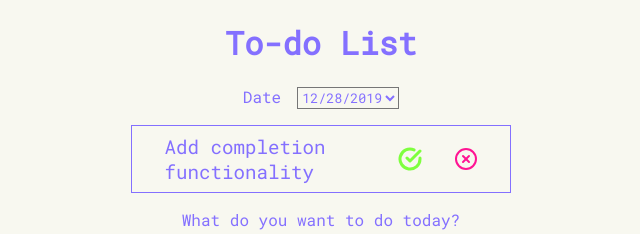
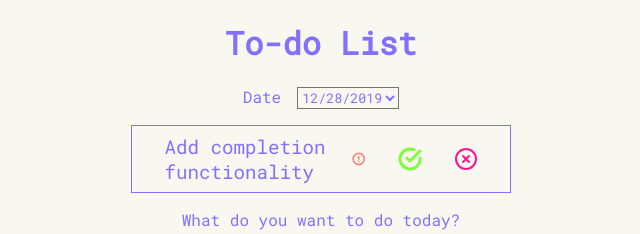
Before and after one commit to nordsk0g/todo-list-app, a React (Create React App) app: page / in a window 1280 px wide. Shown: the top 234 px of the page, without its empty margins (319-959 px from the left). Built offline with nearby package versions, Linux system fonts and the light colour scheme; data requests are answered from the project's data file.

Commit message:
warning icon for uncompleted tasks from previous days

```diff
--- a/db.json
+++ b/db.json
@@ -15,7 +15,7 @@
     {
       "id": 3,
       "content": "Buy groceries",
-      "completed": false,
+      "completed": true,
       "date": "\"2019-12-27T02:33:40.754Z\""
     },
     {
--- a/src/List.css
+++ b/src/List.css
@@ -8,7 +8,7 @@
 
 * {
   background-color: var(--background-color);
-    font-family: 'Roboto Mono', monospace;
+  font-family: "Roboto Mono", monospace;
   color: var(--primary-color);
   box-sizing: border-box;
 }
@@ -17,9 +17,15 @@ ul {
   padding: 0;
 }
 
+/* General */
+
 .container {
   margin: auto;
   text-align: center;
+}
+
+.hide-item {
+  display: none;
 }
 
 #complete-svg {
@@ -40,6 +46,11 @@ ul {
   cursor: pointer;
   fill: var(--tertiary-color);
   stroke: var(--background-color);
+}
+
+#warning-svg {
+  margin-left: 0.5rem;
+  stroke: #ff8470;
 }
 
 .icons {
@@ -72,6 +83,8 @@ ul {
 }
 
 .list-text-content {
+  display: flex;
+  align-items: center;
   font-size: 1.2rem;
   margin: 0.5rem 0 0.5rem 2rem;
 }
--- a/src/components/List.js
+++ b/src/components/List.js
@@ -44,6 +44,7 @@ const List = ({
               <ListItem
                 key={item.id}
                 todo={item}
+                date={date}
                 updateItem={() => updateItem(item.id)}
                 deleteItem={() => deleteItem(item.id)}
               />
--- a/src/components/ListItem.js
+++ b/src/components/ListItem.js
@@ -1,6 +1,6 @@
 import React from "react";
 
-const ListItem = ({ todo, updateItem, deleteItem }) => {
+const ListItem = ({ todo, date, updateItem, deleteItem }) => {
   const handleDeleteClick = event => {
     event.preventDefault();
     const confirmDeletion = window.confirm(
@@ -14,10 +14,7 @@ const ListItem = ({ todo, updateItem, deleteItem }) => {
   const handleCompleteClick = event => {
     event.preventDefault();
     updateItem();
-    console.log("updated...");
   };
-
-  console.log(todo);
 
   return (
     <li className="todo-list-item">
@@ -29,6 +26,27 @@ const ListItem = ({ todo, updateItem, deleteItem }) => {
         }
       >
         {todo.content}
+        <svg
+          xmlns="http://www.w3.org/2000/svg"
+          width="24"
+          height="24"
+          viewBox="0 0 24 24"
+          fill="none"
+          stroke="#000000"
+          strokeWidth="3"
+          strokeLinecap="round"
+          strokeLinejoin="round"
+          id="warning-svg"
+          className={
+            date !== new Date().toLocaleDateString() && !todo.completed
+              ? ""
+              : "hide-item"
+          }
+        >
+          <circle cx="12" cy="12" r="10"></circle>
+          <line x1="12" y1="8" x2="12" y2="12"></line>
+          <line x1="12" y1="16" x2="12" y2="16"></line>
+        </svg>
       </div>
       <div className="icons">
         <svg
```
Lines whose indentation alone changed are shown as unchanged.
